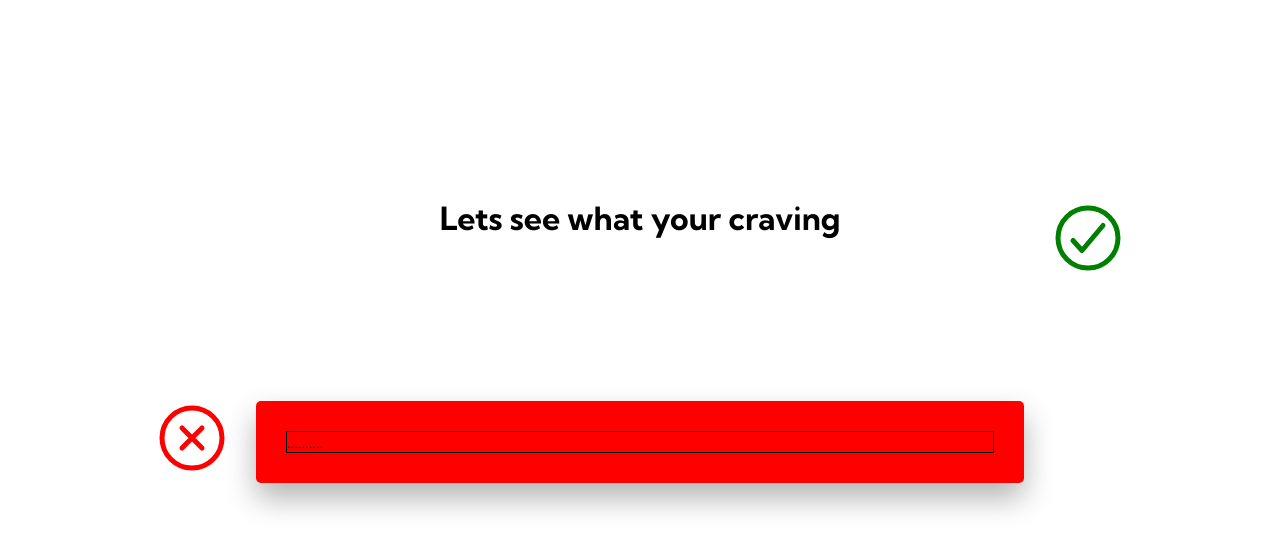
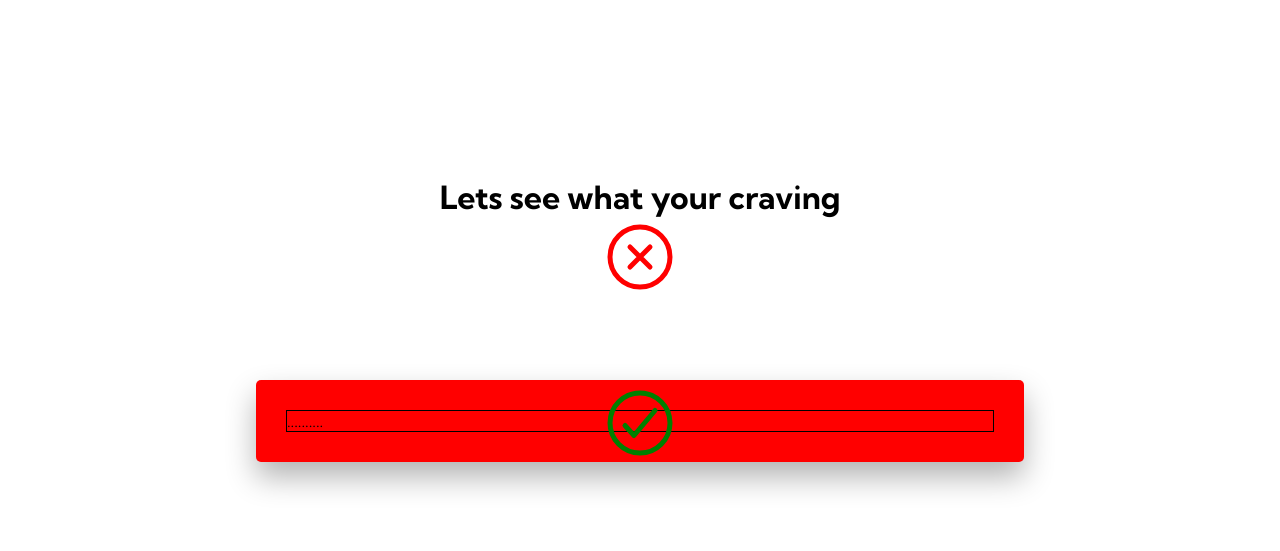
Before and after one commit to drewwoods55/HOPEhacks, a website: page public/index.html in a window 1280 px wide. Shown: the part 623-1174 px from the top of the page. Drawn offline with nearby package versions, Linux system fonts and the light colour scheme.

Commit message:
getting updated jSON and js

```diff
--- a/public/index.html
+++ b/public/index.html
@@ -35,7 +35,7 @@
        </div>
    </nav>
 
-<button onclick="nextButton()">Click</button>
+
 <!--Hero Section-->
 <div class="main">
   <div class="main__container">
@@ -55,13 +55,17 @@
 <!--Swiping Section-->
 <div class="swiping">
   <h1>Lets see what your craving</h1>
-  <span class="denied"><ion-icon name="close-circle-outline" style="font-size: 5em;"></ion-icon></span>
+  <div class="box1">
+     <span class="denied"><ion-icon name="close-circle-outline" style="font-size: 5em;"></ion-icon></span>
+  </div>
   <div class="swiping__container">
     <div class="image__container">
       ..........
     </div>
   </div>
-  <span class="liked"><ion-icon name="checkmark-circle-outline" style="font-size: 5em;"></ion-icon></span>
+  <div class="box2">
+     <span class="liked"><ion-icon name="checkmark-circle-outline" style="font-size: 5em;"></ion-icon></span>
+   </div>
   <script type="module" src="https://unpkg.com/ionicons@5.5.2/dist/ionicons/ionicons.esm.js"></script>
 </div>
 
--- a/public/style.css
+++ b/public/style.css
@@ -245,15 +245,16 @@
 }
 
 .denied {
-  position: relative;
-  padding-right: 70%;
-  top: 20%;
+  padding: 10px;
+  border-radius: 10px;
+  margin: 20px;
   color: red;
 }
 
 .liked {
-  position: absolute;
-  padding-left: 70%;
+  padding: 10px;
+  border-radius: 10px;
+  margin: 20px;
   color: green;
 }
 
```
Also changed, not shown: contact.css (+1 -19 lines), contact.html (+3 -3 lines), public/images/clt-skyline.jpeg (deleted).
